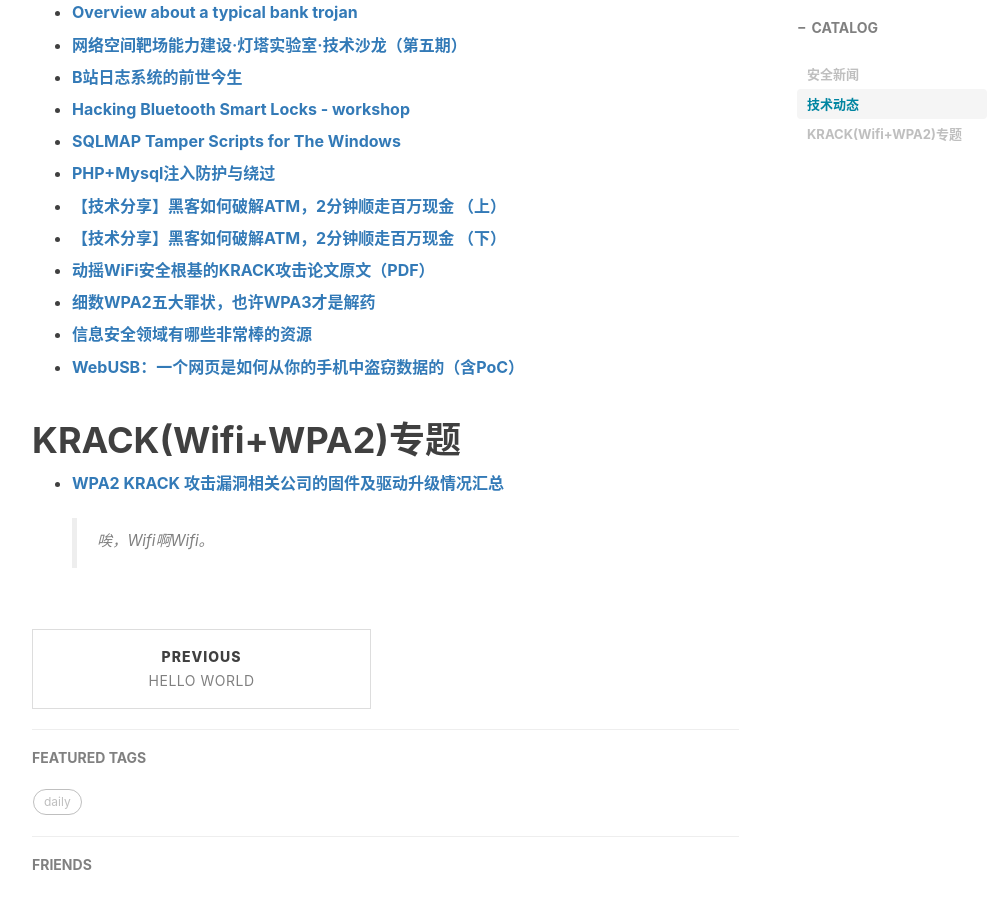
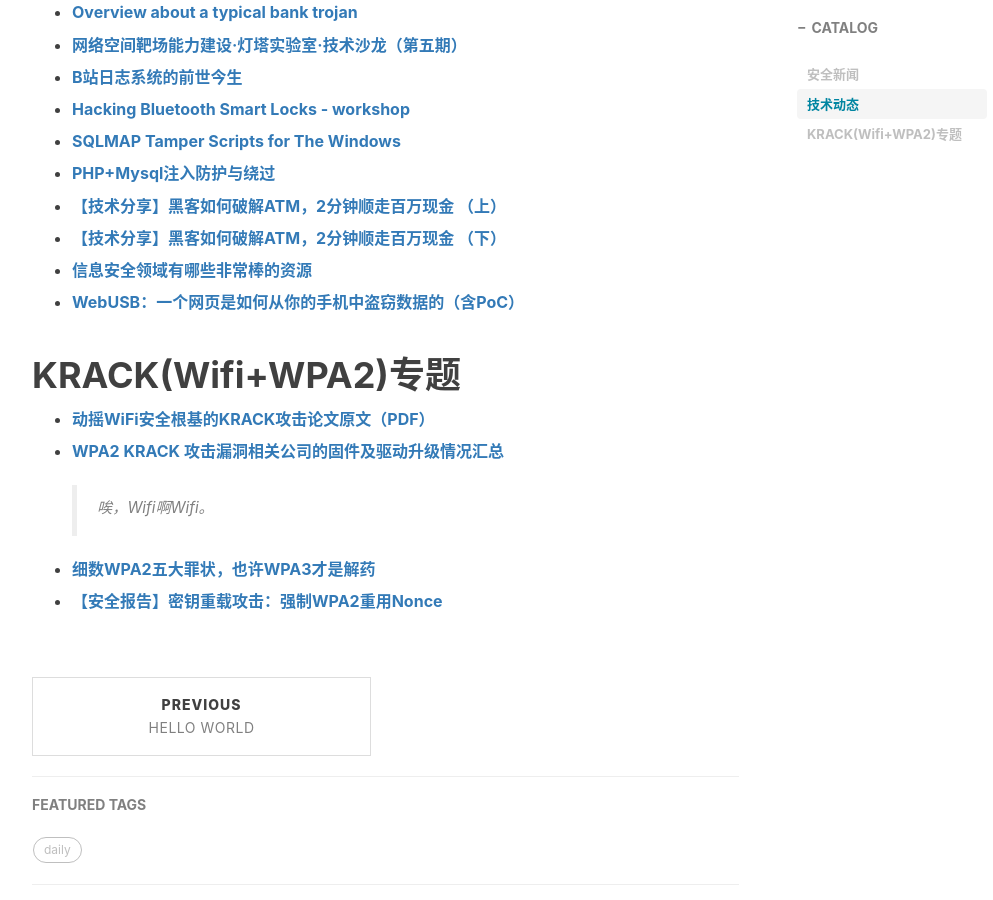
Before and after one commit to flankeraptor/flankeraptor.github.io, a Jekyll site: the page built from _posts/2017-10-19-20171019-安全动态.md, in a window 1280 px wide and 900 px high, scrolled down 954 px. Shown: the whole window, without its empty margins (233-1226 px from the left). Built offline with Jekyll 4.4.1, drawn with Linux system fonts in a browser that asks for light colours; nearby versions of some CDN libraries; comment, search, counter and statistics services are not loaded.

Commit message:
Update 2017-10-19-20171019-安全动态.md

```diff
--- a/_posts/2017-10-19-20171019-安全动态.md
+++ b/_posts/2017-10-19-20171019-安全动态.md
@@ -38,14 +38,16 @@ tags:
 
 - **[【技术分享】黑客如何破解ATM，2分钟顺走百万现金 （下）](http://bobao.360.cn/learning/detail/4560.html)**
 
-- **[动摇WiFi安全根基的KRACK攻击论文原文（PDF）](https://papers.mathyvanhoef.com/ccs2017.pdf)**
-
-- **[细数WPA2五大罪状，也许WPA3才是解药](https://github.com/d33tah/call-for-wpa3/blob/master/README.md?t=1)**
-
 - **[信息安全领域有哪些非常棒的资源](http://bar.freebuf.com/comment/9775)**
 
 - **[WebUSB：一个网页是如何从你的手机中盗窃数据的（含PoC）](http://www.freebuf.com/articles/web/150335.html)**
 
 # KRACK(Wifi+WPA2)专题
+- **[动摇WiFi安全根基的KRACK攻击论文原文（PDF）](https://papers.mathyvanhoef.com/ccs2017.pdf)**
+
 - **[WPA2 KRACK 攻击漏洞相关公司的固件及驱动升级情况汇总](https://www.easyaq.com/news/496928615.shtml)**
     > 唉，Wifi啊Wifi。
+
+- **[细数WPA2五大罪状，也许WPA3才是解药](https://github.com/d33tah/call-for-wpa3/blob/master/README.md?t=1)**
+
+- **[【安全报告】密钥重载攻击：强制WPA2重用Nonce](http://bobao.360.cn/learning/detail/4561.html)**
```
